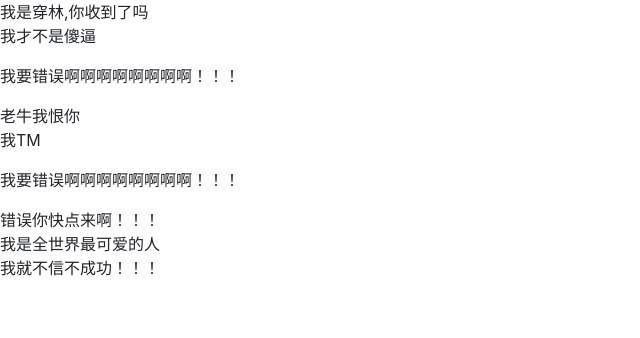
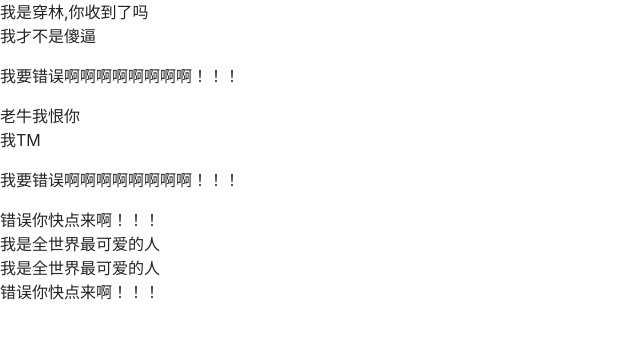
Before and after one commit to chuanlinlaile/-, a website: page src/demo.html in a window 1280 px wide. Shown: the whole page, without its empty margins (0-640 px from the left). Drawn offline with nearby package versions, Linux system fonts and the light colour scheme.

Commit message:
推送老爸

```diff
--- a/src/demo.html
+++ b/src/demo.html
@@ -20,8 +20,10 @@
 
 <div>我是全世界最可爱的人</div>
 
+<div>我是全世界最可爱的人</div>
 
-<div>我就不信不成功！！！</div>
+
+<a>错误你快点来啊！！！</a>
 
 </body>
 </html>
```
